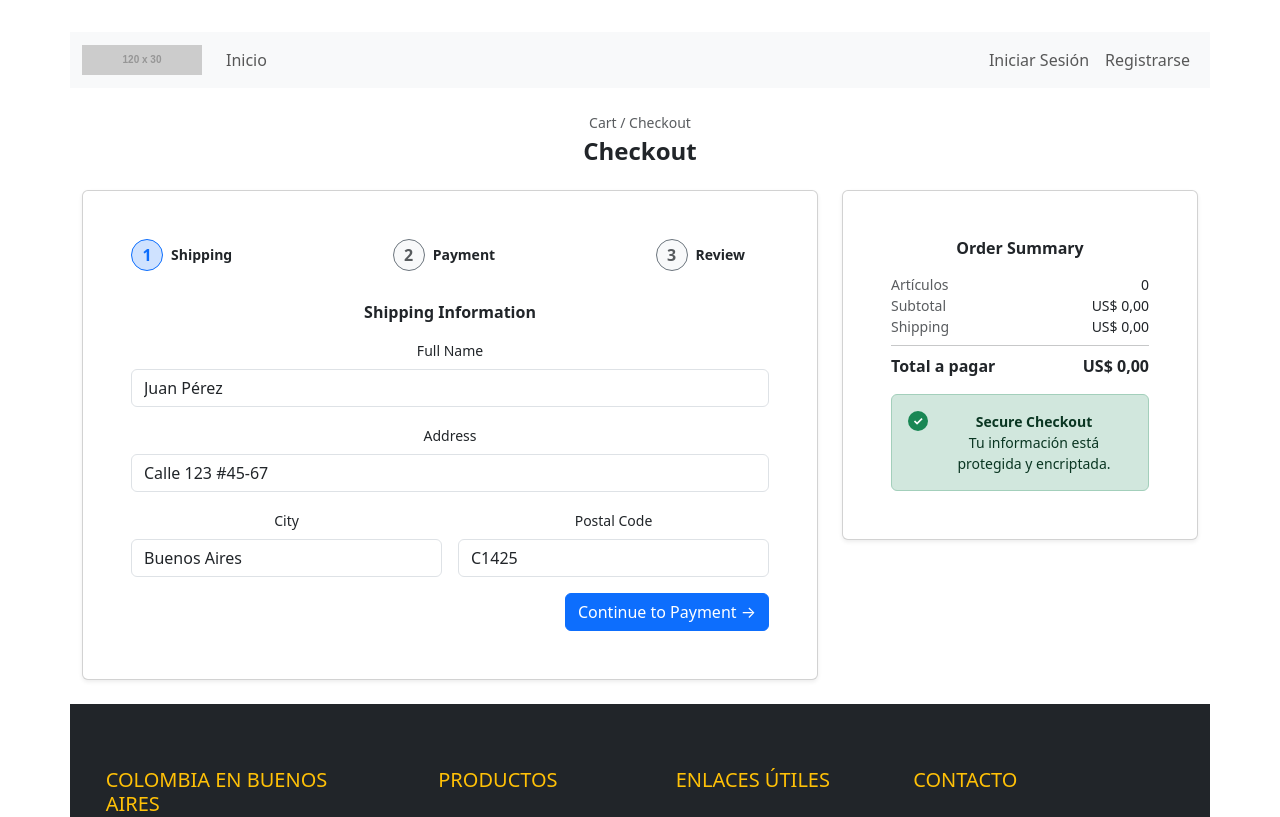
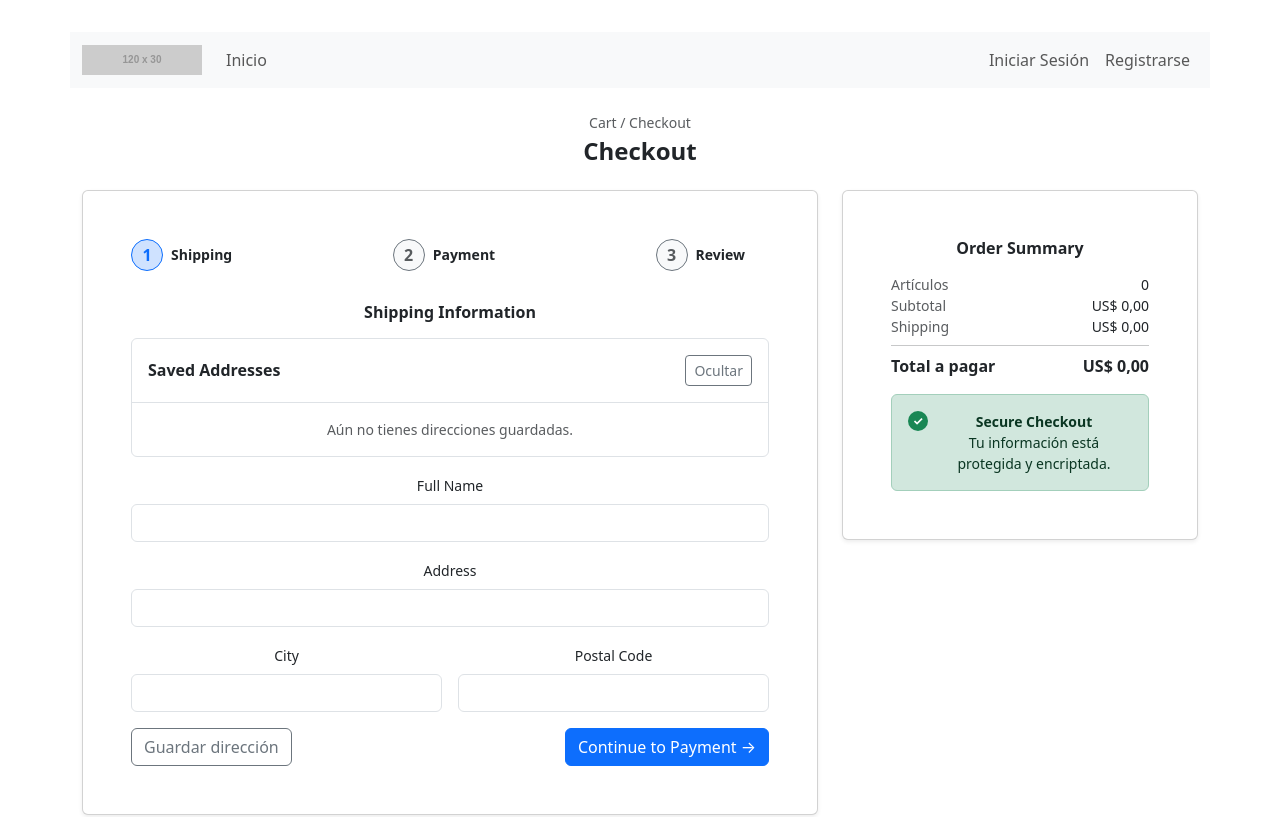
Before and after one commit to SebastianDrako/Font_Marketplace, a React (Vite) app: page /checkout in a window 1280 px wide. Shown: the top 817 px of the page. Built offline with nearby package versions, Linux system fonts and the light colour scheme.

Commit message:
Se añade gestión local de direcciones (guardar/usar) y selección de método de pago al checkout

```diff
--- a/src/pages/CheckoutPage.jsx
+++ b/src/pages/CheckoutPage.jsx
@@ -1,20 +1,29 @@
-import React, { useMemo, useState } from "react";
-import { useCart } from "../hooks/useCart";      // named export
+// src/pages/CheckoutPage.jsx
+import React, { useEffect, useMemo, useState } from "react";
+import { useCart } from "../hooks/useCart";
 import { calcTotals } from "../utils/cartTotals";
 
-const initialShipping = {
-  fullName: "Juan Pérez",
-  address: "Calle 123 #45-67",
-  city: "Buenos Aires",
-  postalCode: "C1425",
+// --- almacenamiento local simple para direcciones (sin backend) ---
+const LS_ADDR = "addresses_v1";
+const addrStore = {
+  getAll() {
+    try { return JSON.parse(localStorage.getItem(LS_ADDR) || "[]"); }
+    catch { return []; }
+  },
+  setAll(list) {
+    try { localStorage.setItem(LS_ADDR, JSON.stringify(list || [])); }
+    catch { /* no-op */ }
+  },
 };
 
+// --- estados iniciales ---
+const initialShipping = { fullName: "", address: "", city: "", postalCode: "" };
+
 const initialPayment = {
-  cardName: "Juan Pérez",
+  method: "credit",   // "credit" | "debit"
   cardNumber: "",
   expiry: "",
   cvv: "",
-  saveCard: true,
 };
 
 function Step({ n, label, active, done }) {
@@ -32,11 +41,8 @@ function Step({ n, label, active, done }) {
 }
 
 function money(n) {
-  try {
-    return new Intl.NumberFormat("es-AR", { style: "currency", currency: "USD" }).format(n);
-  } catch {
-    return `$${Number(n || 0).toFixed(2)} USD`;
-  }
+  try { return new Intl.NumberFormat("es-AR",{style:"currency",currency:"USD"}).format(n); }
+  catch { return `$${Number(n||0).toFixed(2)} USD`; }
 }
 
 export default function CheckoutPage() {
@@ -47,53 +53,115 @@ export default function CheckoutPage() {
   const [placing, setPlacing] = useState(false);
   const [orderId, setOrderId] = useState(null);
 
-  // Carrito del contexto
   const { cart: ctxCart } = useCart();
-
-  // Totales compartidos (mismo cálculo que el carrito)
   const { subtotal, totalItems } = useMemo(() => calcTotals(ctxCart), [ctxCart]);
-
-  // Shipping informativo (no se suma al total para igualar el carrito)
   const shippingCost = 0;
-
-  // Total a pagar igual al del carrito
   const totalToPay = subtotal;
 
-  const maskNum = (v) => (v.replace(/\D/g, "").match(/\d{1,4}/g) || []).join(" ").slice(0, 19);
+  // Direcciones guardadas
+  const [addresses, setAddresses] = useState([]);
+  const [selectedAddressId, setSelectedAddressId] = useState(null);
+  const [showSaved, setShowSaved] = useState(true);
 
-  // Validación de envío SIN country
+  useEffect(() => {
+    const list = addrStore.getAll();
+    setAddresses(list);
+    if (list.length) setSelectedAddressId(list[0].id);
+  }, []);
+
+  useEffect(() => {
+    if (!selectedAddressId) return;
+    const a = addresses.find((x) => x.id === selectedAddressId);
+    if (!a) return;
+    setShipping({
+      fullName: a.fullName || "",
+      address: a.address || "",
+      city: a.city || "",
+      postalCode: a.postalCode || "",
+    });
+  }, [selectedAddressId, addresses]);
+
+  const handleSaveAddress = () => {
+    const { fullName, address, city, postalCode } = shipping;
+    if (!fullName || !address || !city || !postalCode) {
+      alert("Completa nombre, dirección, ciudad y código postal.");
+      return;
+    }
+    const next = [{ id:`addr_${Date.now()}`, fullName, address, city, postalCode }, ...addresses];
+    addrStore.setAll(next);
+    setAddresses(next);
+    setSelectedAddressId(next[0].id);
+  };
+
+  const handleSelectAddress = (id) => setSelectedAddressId(id);
+
+  const maskNum = (v) => (v.replace(/\D/g,"").match(/\d{1,4}/g) || []).join(" ").slice(0,19);
+
   const okShipping = () =>
-    ["fullName", "address", "city", "postalCode"].every(
-      (k) => String(shipping[k] || "").trim()
-    );
+    ["fullName","address","city","postalCode"].every((k)=>String(shipping[k]||"").trim());
 
   const okPayment = () => {
-    const num = payment.cardNumber.replace(/\s+/g, "");
-    if (!payment.cardName || num.length < 13) return false;
+    if (!payment.method) return false;
+    const num = payment.cardNumber.replace(/\s+/g,"");
+    if (num.length < 13) return false;
     if (!/^(0[1-9]|1[0-2])\/(\d{2})$/.test(payment.expiry)) return false;
     if (!/^\d{3,4}$/.test(payment.cvv)) return false;
     return true;
   };
 
   const next = () => {
-    if (step === 1 && !okShipping()) return alert("Completa los datos de envío.");
-    if (step === 2 && !okPayment()) return alert("Revisa los datos de la tarjeta.");
-    setStep((s) => Math.min(3, s + 1));
+    if (step===1 && !okShipping()) return alert("Completa los datos de envío.");
+    if (step===2 && !okPayment())  return alert("Revisa los datos de la tarjeta.");
+    setStep((s)=>Math.min(3,s+1));
   };
-  const back = () => setStep((s) => Math.max(1, s - 1));
+  const back = () => setStep((s)=>Math.max(1,s-1));
 
   const placeOrder = async () => {
     if (!terms) return alert("Debes aceptar los términos.");
     setPlacing(true);
     try {
-      await new Promise((r) => setTimeout(r, 800));
+      await new Promise(r=>setTimeout(r,800));
       setOrderId(`ORD-${Math.random().toString(36).slice(2,8).toUpperCase()}`);
-    } finally {
-      setPlacing(false);
-    }
+    } finally { setPlacing(false); }
   };
 
-  const masked = payment.cardNumber ? `•••• •••• •••• ${payment.cardNumber.replace(/\D/g,"").slice(-4)}` : "—";
+  const masked = payment.cardNumber
+    ? `•••• •••• •••• ${payment.cardNumber.replace(/\D/g,"").slice(-4)}`
+    : "—";
+
+  const SavedAddresses = () => (
+    <div className="mb-3 border rounded">
+      <div className="d-flex justify-content-between align-items-center p-3 border-bottom">
+        <strong>Saved Addresses</strong>
+        <button type="button" className="btn btn-sm btn-outline-secondary"
+          onClick={()=>setShowSaved(s=>!s)} aria-expanded={showSaved} aria-controls="saved-addresses">
+          {showSaved ? "Ocultar" : "Mostrar"}
+        </button>
+      </div>
+
+      {showSaved && (
+        <div id="saved-addresses" className="p-3">
+          {addresses.length===0 && <div className="text-muted small">Aún no tienes direcciones guardadas.</div>}
+          {addresses.map((a)=>{
+            const active = selectedAddressId===a.id;
+            return (
+              <div key={a.id} role="button" onClick={()=>handleSelectAddress(a.id)}
+                   className={`d-flex align-items-start gap-2 w-100 p-2 mb-2 border rounded ${active?"border-primary":"border-secondary-subtle"}`}
+                   style={{cursor:"pointer"}}>
+                <input type="radio" name="savedAddress" className="mt-1"
+                       checked={active} onChange={()=>handleSelectAddress(a.id)} />
+                <div>
+                  <div><strong>{a.fullName}</strong> — {a.address}</div>
+                  <div className="text-muted small">{a.city} — {a.postalCode}</div>
+                </div>
+              </div>
+            );
+          })}
+          {addresses.length>0 && <div className="text-muted small">Selecciona una dirección para rellenar el formulario.</div>}
+        </div>
+      )}
+    </div>
+  );
 
   return (
     <div className="container my-4">
@@ -105,37 +173,42 @@ export default function CheckoutPage() {
           <div className="card shadow-sm">
             <div className="card-body">
               <div className="d-flex flex-wrap justify-content-between mb-3">
-                <Step n={1} label="Shipping" active={step===1} done={step>1} />
-                <Step n={2} label="Payment" active={step===2} done={step>2} />
-                <Step n={3} label="Review"  active={step===3} done={false} />
+                <Step n={1} label="Shipping" active={step===1} done={step>1}/>
+                <Step n={2} label="Payment"  active={step===2} done={step>2}/>
+                <Step n={3} label="Review"   active={step===3} done={false}/>
               </div>
 
               {step===1 && (
                 <form onSubmit={(e)=>{e.preventDefault(); next();}}>
                   <h6 className="fw-semibold mb-3">Shipping Information</h6>
+                  <SavedAddresses />
                   <div className="row g-3">
                     <div className="col-12">
                       <label className="form-label small">Full Name</label>
                       <input className="form-control" value={shipping.fullName}
-                        onChange={(e)=>setShipping({...shipping, fullName: e.target.value})}/>
+                             onChange={(e)=>setShipping({...shipping, fullName:e.target.value})}/>
                     </div>
                     <div className="col-12">
                       <label className="form-label small">Address</label>
                       <input className="form-control" value={shipping.address}
-                        onChange={(e)=>setShipping({...shipping, address: e.target.value})}/>
+                             onChange={(e)=>setShipping({...shipping, address:e.target.value})}/>
                     </div>
                     <div className="col-6">
                       <label className="form-label small">City</label>
                       <input className="form-control" value={shipping.city}
-                        onChange={(e)=>setShipping({...shipping, city: e.target.value})}/>
+                             onChange={(e)=>setShipping({...shipping, city:e.target.value})}/>
                     </div>
                     <div className="col-6">
                       <label className="form-label small">Postal Code</label>
                       <input className="form-control" value={shipping.postalCode}
-                        onChange={(e)=>setShipping({...shipping, postalCode: e.target.value})}/>
+                             onChange={(e)=>setShipping({...shipping, postalCode:e.target.value})}/>
                     </div>
                   </div>
-                  <div className="d-flex justify-content-end mt-3">
+
+                  <div className="d-flex justify-content-between mt-3">
+                    <button type="button" className="btn btn-outline-secondary" onClick={handleSaveAddress}>
+                      Guardar dirección
+                    </button>
                     <button className="btn btn-primary">Continue to Payment →</button>
                   </div>
                 </form>
@@ -144,59 +217,57 @@ export default function CheckoutPage() {
               {step===2 && (
                 <form onSubmit={(e)=>{e.preventDefault(); next();}}>
                   <h6 className="fw-semibold mb-3">Payment</h6>
+
+                  {/* Método de pago */}
+                  <div className="mb-2">
+                    <label className="form-label small d-block">Method</label>
+                    <div className="d-flex gap-3">
+                      <label className="d-inline-flex align-items-center gap-2">
+                        <input type="radio" name="paymethod" value="credit"
+                               checked={payment.method==="credit"}
+                               onChange={(e)=>setPayment({...payment, method:e.target.value})}/>
+                        <span>Credit</span>
+                      </label>
+                      <label className="d-inline-flex align-items-center gap-2">
+                        <input type="radio" name="paymethod" value="debit"
+                               checked={payment.method==="debit"}
+                               onChange={(e)=>setPayment({...payment, method:e.target.value})}/>
+                        <span>Debit</span>
+                      </label>
+                    </div>
+                  </div>
+
                   <div className="row g-3">
                     <div className="col-12">
-                      <label className="form-label small">Cardholder Name</label>
-                      <input className="form-control" value={payment.cardName}
-                        onChange={(e)=>setPayment({...payment, cardName: e.target.value})}/>
-                    </div>
-                    <div className="col-12">
                       <label className="form-label small">Card Number</label>
-                      <input className="form-control" inputMode="numeric"
-                        placeholder="1234 5678 9012 3456"
-                        value={maskNum(payment.cardNumber)}
-                        onChange={(e)=>setPayment({...payment, cardNumber: e.target.value})}/>
+                      <input className="form-control" inputMode="numeric" placeholder="1234 5678 9012 3456"
+                             value={maskNum(payment.cardNumber)}
+                             onChange={(e)=>setPayment({...payment, cardNumber:e.target.value})}/>
                     </div>
                     <div className="col-6">
                       <label className="form-label small">Expiration (MM/AA)</label>
-                      <input
-                        type="text"
-                        className="form-control"
-                        name="expiry"
-                        autoComplete="cc-exp"
-                        inputMode="text"
-                        maxLength={5}
-                        placeholder="MM/AA"
-                        value={payment.expiry}
-                        onChange={(e) => {
-                          let raw = e.target.value.replace(/\D/g, "").slice(0, 4);
-                          let v = raw;
-                          if (raw.length >= 3) v = raw.slice(0, 2) + "/" + raw.slice(2);
-                          setPayment({ ...payment, expiry: v });
-                        }}
-                        onKeyDown={(e) => {
-                          if (e.key === "Backspace" && payment.expiry.endsWith("/")) {
-                            e.preventDefault();
-                            setPayment({ ...payment, expiry: payment.expiry.slice(0, 1) });
-                          }
-                        }}
-                      />
+                      <input type="text" className="form-control" name="expiry" autoComplete="cc-exp"
+                             inputMode="text" maxLength={5} placeholder="MM/AA" value={payment.expiry}
+                             onChange={(e)=>{
+                               const raw = e.target.value.replace(/\D/g,"").slice(0,4);
+                               const v = raw.length>=3 ? raw.slice(0,2)+"/"+raw.slice(2) : raw;
+                               setPayment({...payment, expiry:v});
+                             }}
+                             onKeyDown={(e)=>{
+                               if (e.key==="Backspace" && payment.expiry.endsWith("/")) {
+                                 e.preventDefault();
+                                 setPayment({...payment, expiry: payment.expiry.slice(0,1)});
+                               }
+                             }}/>
                     </div>
                     <div className="col-6">
                       <label className="form-label small">CVV</label>
                       <input className="form-control" inputMode="numeric" maxLength="4" placeholder="3-4 dígitos"
-                        value={payment.cvv}
-                        onChange={(e)=>setPayment({...payment, cvv: e.target.value.replace(/\D/g, "")})}/>
-                    </div>
-                    <div className="col-12 form-check mt-1 ms-1">
-                      <input className="form-check-input" type="checkbox" id="saveCard"
-                        checked={payment.saveCard}
-                        onChange={(e)=>setPayment({...payment, saveCard: e.target.checked})}/>
-                      <label className="form-check-label small" htmlFor="saveCard">
-                        Guardar tarjeta para futuras compras
-                      </label>
+                             value={payment.cvv}
+                             onChange={(e)=>setPayment({...payment, cvv:e.target.value.replace(/\D/g,"")})}/>
                     </div>
                   </div>
+
                   <div className="d-flex justify-content-between mt-3">
                     <button type="button" className="btn btn-outline-secondary" onClick={back}>← Back</button>
                     <button className="btn btn-primary">Review →</button>
@@ -222,7 +293,7 @@ export default function CheckoutPage() {
                       <div className="border rounded p-3 h-100">
                         <h6 className="fw-semibold mb-2">Payment</h6>
                         <div className="small">
-                          <div>{payment.cardName || "—"}</div>
+                          <div>{payment.method==="credit" ? "Credit" : "Debit"}</div>
                           <div>{masked}</div>
                           <div>Expira {payment.expiry || "—"}</div>
                         </div>
@@ -247,11 +318,18 @@ export default function CheckoutPage() {
                     </div>
                   </div>
 
-                  {orderId && <div className="alert alert-primary mt-3 mb-0">¡Orden creada! ID: <strong>{orderId}</strong></div>}
+                  {orderId && (
+                    <div className="alert alert-primary mt-3 mb-0">
+                      ¡Orden creada! ID: <strong>{orderId}</strong>
+                    </div>
+                  )}
 
                   <div className="form-check mt-3">
-                    <input className="form-check-input" type="checkbox" id="terms" checked={terms} onChange={(e)=>setTerms(e.target.checked)}/>
-                    <label className="form-check-label small" htmlFor="terms">Acepto los Términos y Condiciones y la Política de Privacidad.</label>
+                    <input className="form-check-input" type="checkbox" id="terms"
+                      checked={terms} onChange={(e)=>setTerms(e.target.checked)}/>
+                    <label className="form-check-label small" htmlFor="terms">
+                      Acepto los Términos y Condiciones y la Política de Privacidad.
+                    </label>
                   </div>
 
                   <div className="d-flex justify-content-between mt-3">
@@ -267,7 +345,8 @@ export default function CheckoutPage() {
         </div>
 
         <div className="col-12 col-lg-4">
-          <div className="card shadow-sm sticky-top" style={{top:"1.5rem"}}>
+          {/* FIX: evitamos superposición con un sticky controlado */}
+          <div className="card shadow-sm sticky-sidebar">
             <div className="card-body">
               <h6 className="fw-semibold mb-3">Order Summary</h6>
               <div className="d-flex justify-content-between small">
@@ -294,6 +373,7 @@ export default function CheckoutPage() {
             </div>
           </div>
         </div>
+
       </div>
     </div>
   );
```
